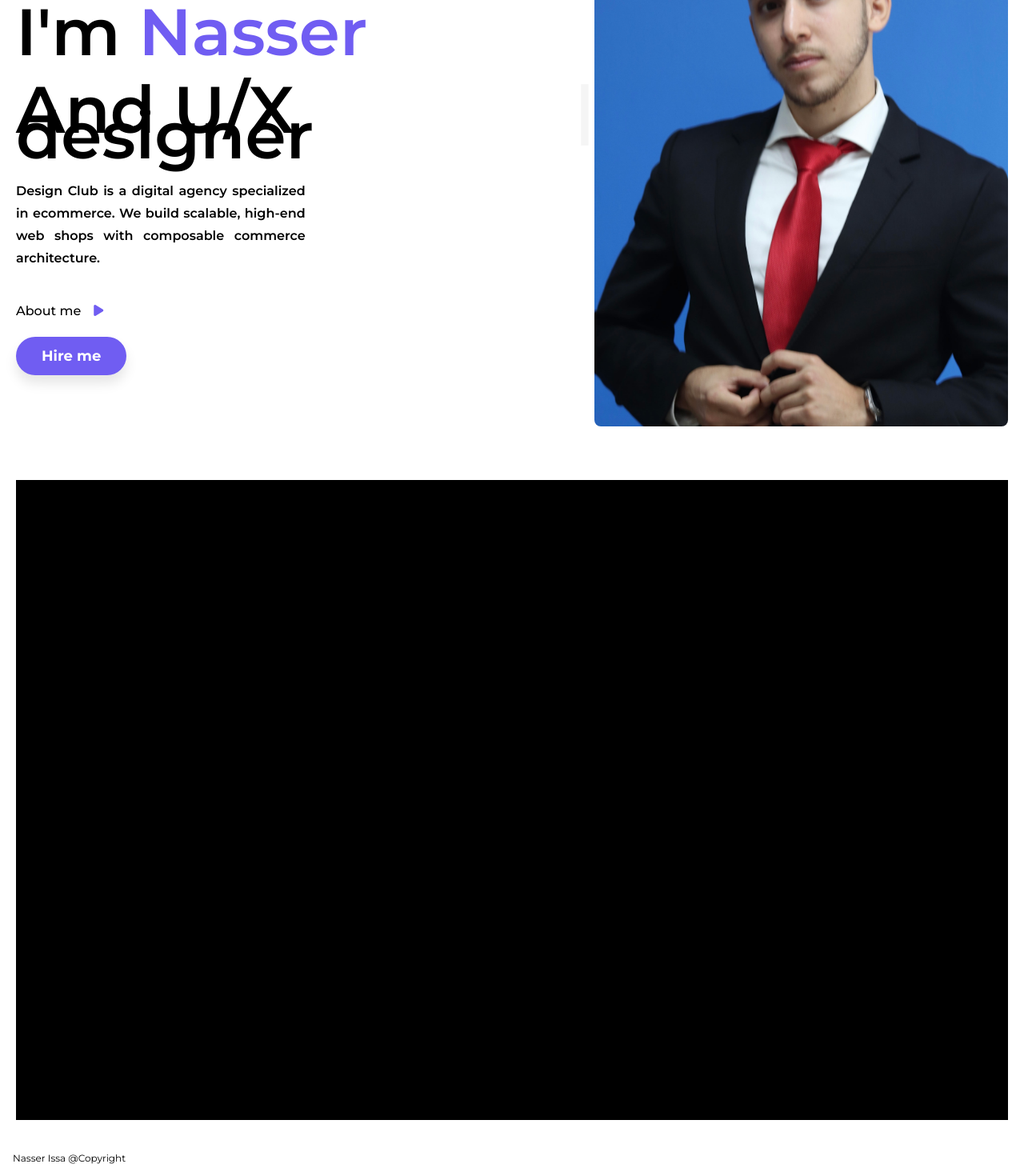
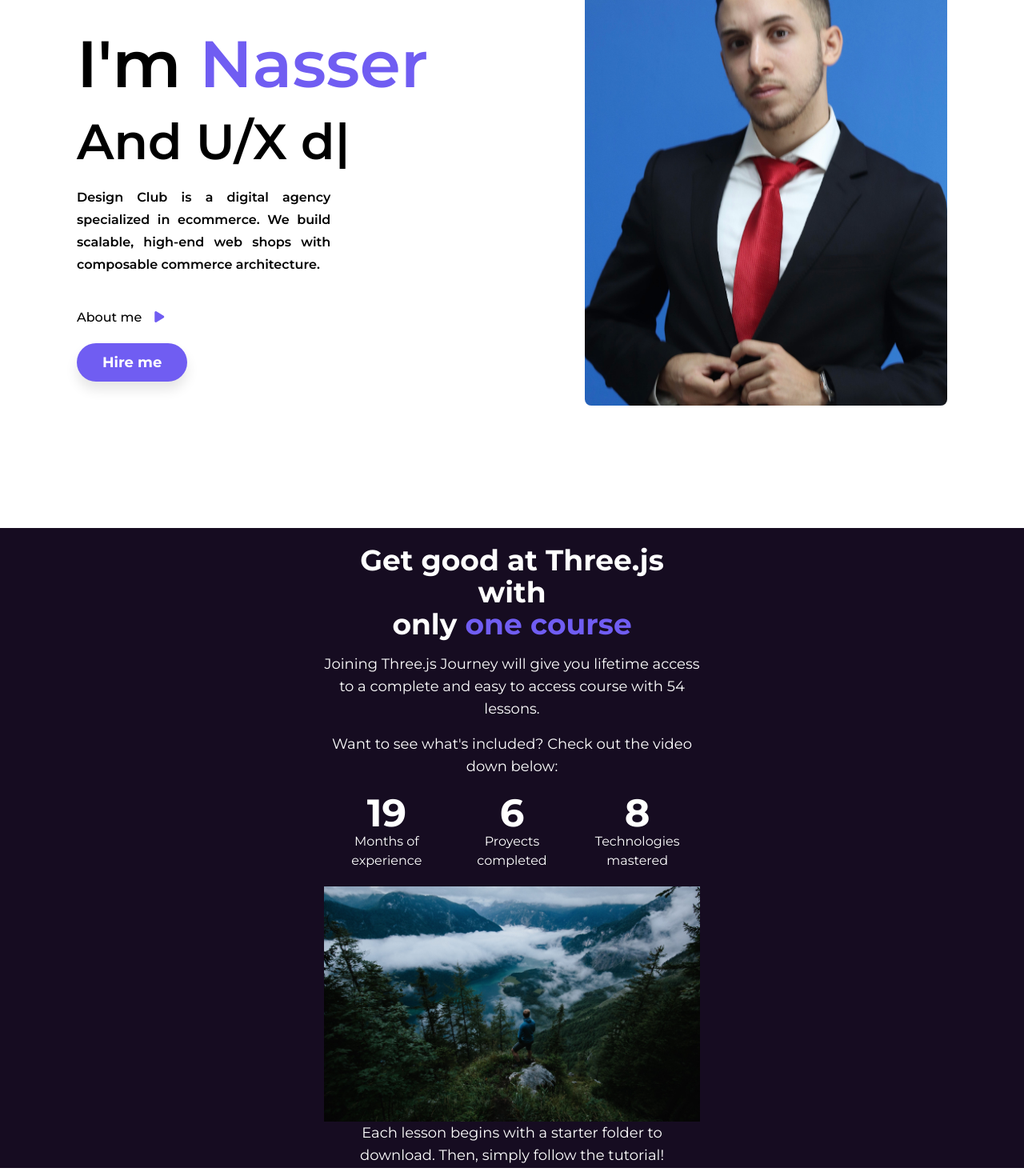
Before and after one commit to nasserissat/web-portafolio, an Angular app: page /inicio in a window 1280 px wide. Shown: the part 220-1690 px from the top of the page at 80% size. Built offline with nearby package versions, Linux system fonts and the light colour scheme.

Commit message:
second block advanced and animateNumber component implemented

```diff
--- a/src/app/app.module.ts
+++ b/src/app/app.module.ts
@@ -6,12 +6,14 @@ import { AppComponent } from './app.component';
 import { TyperComponent } from './components/typer.component';
 import { MainPage } from './pages/main.page';
 import { ContainerComponent } from './components/container.component';
+import { AnimatedNumberComponent } from './components/animate-number.page';
 
 @NgModule({
   declarations: [
     AppComponent,
     TyperComponent,
     ContainerComponent,
+    AnimatedNumberComponent,
 
 
     // Pages
--- /dev/null
+++ b/src/app/components/animate-number.page.ts
@@ -0,0 +1,49 @@
+import { Component, OnInit, Input, ElementRef } from '@angular/core';
+import { ChangeDetectorRef } from '@angular/core';
+
+@Component({
+  selector: 'app-animated-number',
+  template: `<span class="text-5xl font-bold {{color}}">{{currentValue | number:'1.0-0'}}</span>
+  `
+})
+export class AnimatedNumberComponent implements OnInit {
+  @Input() maxValue: number = 0;
+  @Input() duration: number = 2000;
+  @Input() color: string = ''
+  currentValue: number = 0;
+  intervalId: any;
+  animationStarted: boolean = false;
+  constructor(private cdRef: ChangeDetectorRef, public elRef: ElementRef) { }
+
+
+  ngOnInit(): void {
+
+  }
+
+  animateNumber() {
+    if (this.animationStarted) {
+      return;  // Si ya se inició, simplemente regresamos.
+    }
+
+    this.animationStarted = true;
+
+    const startTime = performance.now();
+    const updateValue = (timestamp: number) => {
+      const elapsed = timestamp - startTime;
+      const progress = Math.min(elapsed / this.duration, 1);
+      this.currentValue = Math.floor(progress * this.maxValue);
+      this.cdRef.detectChanges();
+
+      if (progress < 1) {
+        requestAnimationFrame(updateValue);
+      }
+    };
+    requestAnimationFrame(updateValue);
+  }
+  resetNumber() {
+    this.currentValue = 0;
+    this.animationStarted = false;
+}
+
+
+}
--- a/src/app/components/container.component.ts
+++ b/src/app/components/container.component.ts
@@ -31,7 +31,7 @@ import { Component } from "@angular/core";
           </div>
         </header>
 
-        <main class="grid max-w-[100vw] px-5 py-20 lg:py-5 flex-grow flex-1 overflow-y-auto">
+        <main class="grid max-w-[100vw] mt-[60px] h-[calc(100vh-60px)] lg:py-5 flex-grow flex-1 overflow-y-auto">
             <router-outlet></router-outlet>
         </main>
 
--- a/src/app/components/typer.component.ts
+++ b/src/app/components/typer.component.ts
@@ -15,8 +15,8 @@ export class TyperComponent implements OnInit, OnDestroy {
           'A DBA',
           'And U/X designer'
         ],
-        typeSpeed: 40,
-        backSpeed: 40,
+        typeSpeed: 38,
+        backSpeed: 38,
         loop: true
       };
 
--- a/src/app/pages/main.page.ts
+++ b/src/app/pages/main.page.ts
@@ -1,14 +1,15 @@
-import { Component } from "@angular/core";
+import { Component, ElementRef, Renderer2, AfterViewInit, ViewChild, ViewChildren, QueryList } from "@angular/core";
+import { AnimatedNumberComponent } from "../components/animate-number.page";
 @Component({
     selector: 'main-page',
     template: `
-    <div class="grid lg:grid-cols-12 items-center h-screen">
+    <div class="grid lg:grid-cols-12 items-center h-screen lg:p-24 lg:pt-4 px-5">
         <div class="grid col-span-12 lg:col-span-7 space-y-5 lg:space-y-10">
-            <h4 class="text-lg font-medium">👋 Hey there,</h4>
+            <h4 class="text-lg font-medium mt-2">👋 Hey there,</h4>
             <p class="font-semibold text-5xl lg:text-[82px]">
                 I'm <span class="text-[#705DF2]">Nasser</span>
             </p>
-            <typer class="flex font-semibold text-2xl lg:text-[82px]"></typer>
+            <typer class="flex font-semibold text-2xl lg:text-[62px]"></typer>
             <p class="font-semibold leading-7 lg:w-1/2 text-justify mt-5">Design Club is a digital agency specialized in ecommerce. We build scalable, high-end web shops with composable commerce architecture.</p>
             <div class="flex lg:flex-col items-center lg:items-start justify-between lg:justify-start lg:space-y-5">
                 <p class="flex font-medium hover:text-[#705DF2] hover:translate-x-3 duration-300 cursor-pointer">About me <span><i class="fa-solid fa-play text-[#705DF2] pl-4"></i></span></p>
@@ -20,11 +21,69 @@ import { Component } from "@angular/core";
         </div>
 
     </div>
-    <div class="grid col-span-12 bg-black h-screen">
+    <div class="grid col-span-12 bg-[#160C21] h-screen text-white">
+        <div class="grid cols-span-12 lg:col-span-1 items-center text-center p-5 lg:mx-[385px]">
+            <h1 class="font-bold text-xl lg:text-4xl pb-4">Get good at Three.js with <br> only <span class="text-[#705DF2]">one course</span></h1>
+            <p class="text-sm lg:text-lg pb-2 leading-4">Joining Three.js Journey will give you lifetime access to a complete and easy to access course with 54 lessons.</p>
+            <p class="text-sm lg:text-lg pt-2 leading-4">Want to see what's included? Check out the video down below: </p>
+        </div>
+        <div class="grid grid-cols-3 lg:col-span-1 items-center text-center p-5 py-0 lg:mx-[385px]">
+            <div *ngFor="let number of numbersToAnimate">
+                <app-animated-number
+                    [maxValue]="number.maxValue"
+                    [duration]="number.duration"
+                    [color]="number.color">
+                </app-animated-number>
+            </div>
+        </div>
+        <div class="grid grid-cols-3 lg:col-span-1 text-center p-5 pt-0 lg:mx-[385px]">
+            <h3>Months of experience</h3>
+            <h3>Proyects completed</h3>
+            <h3>Technologies mastered</h3>
+        </div>
+        <div class="grid grid-cols-1 lg:col-span-1 text-center px-5 pt-0 lg:mx-[385px]">
+            <img src="../../assets/background-main.jpeg" class="">
+        </div>
+        <div class="grid cols-span-12 lg:col-span-1 text-center px-5 lg:mx-[385px]">
+            <p class="leading-7 text-sm lg:text-lg pb-2">
+            Each lesson begins with a starter folder to download.
+            Then, simply follow the tutorial!
 
+
+            </p>
+        </div>
     </div>
     `,
 })
 export class MainPage {
+    @ViewChildren(AnimatedNumberComponent) animatedNumbers!: QueryList<AnimatedNumberComponent>;
+
+    constructor(private elRef: ElementRef, private renderer: Renderer2) {}
+    ngAfterViewInit(): void {
+        if (typeof window !== 'undefined') {
+            this.renderer.listen('window', 'scroll', () => {
+                this.animatedNumbers.forEach(animNumber => {
+                    const animatedNumberElement = animNumber.elRef.nativeElement;
+                    const rect = animatedNumberElement.getBoundingClientRect();
+
+                    if (rect.top <= window.innerHeight && rect.bottom >= 0 && !animNumber.animationStarted) {
+                        animNumber.animateNumber();
+                    }
+
+                    if (rect.top > window.innerHeight || rect.bottom < 0) {
+                        animNumber.resetNumber();
+                    }
+                });
+            });
+        }
+    }
+    numbersToAnimate = [
+        { maxValue: 19, duration: 2000, color: "text-white" },
+        { maxValue: 6, duration: 2000, color: "text-white" },
+        { maxValue: 8, duration: 2000, color: "text-white" },
+    ];
+
+
+
 
 }
```
